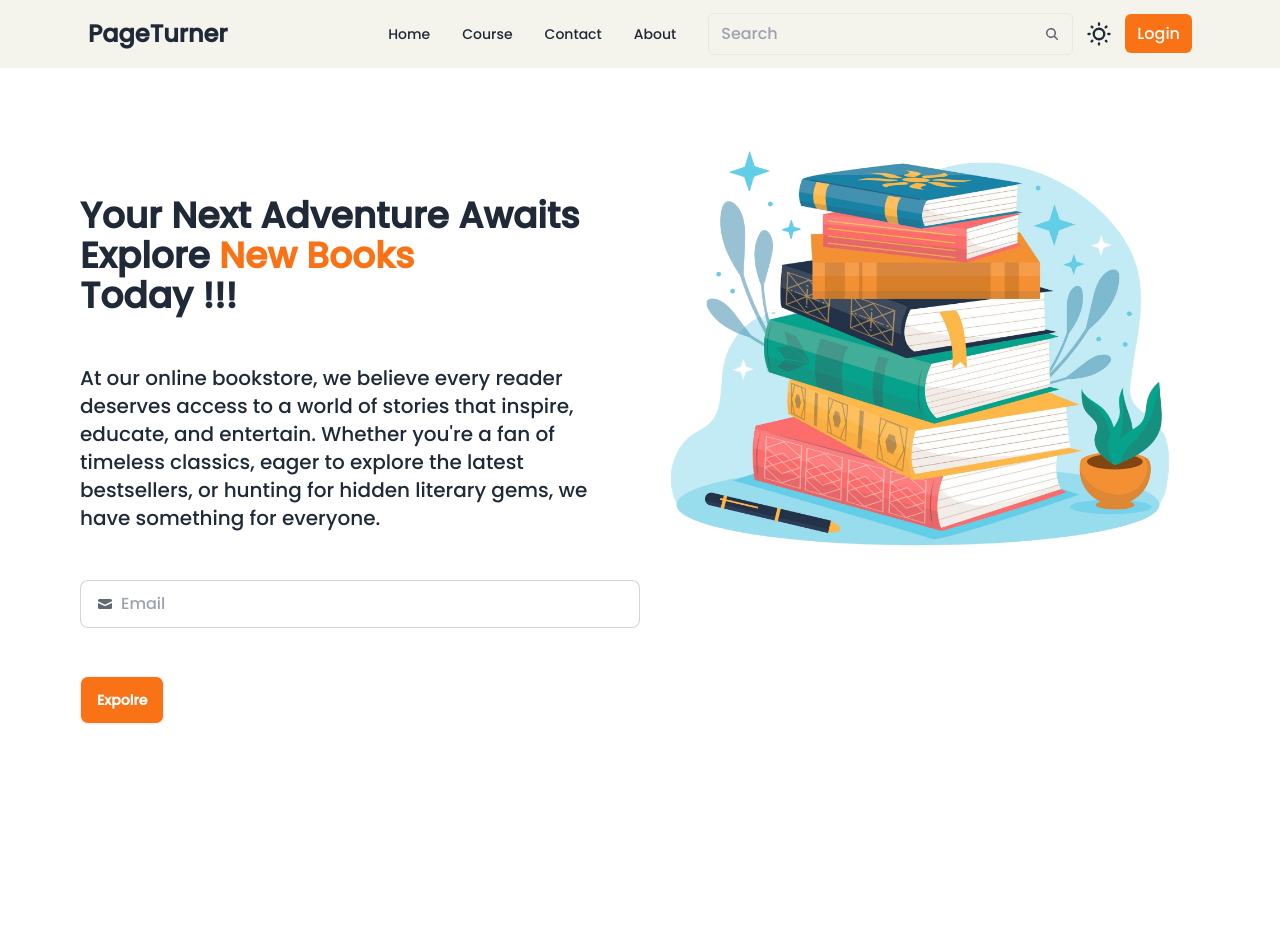
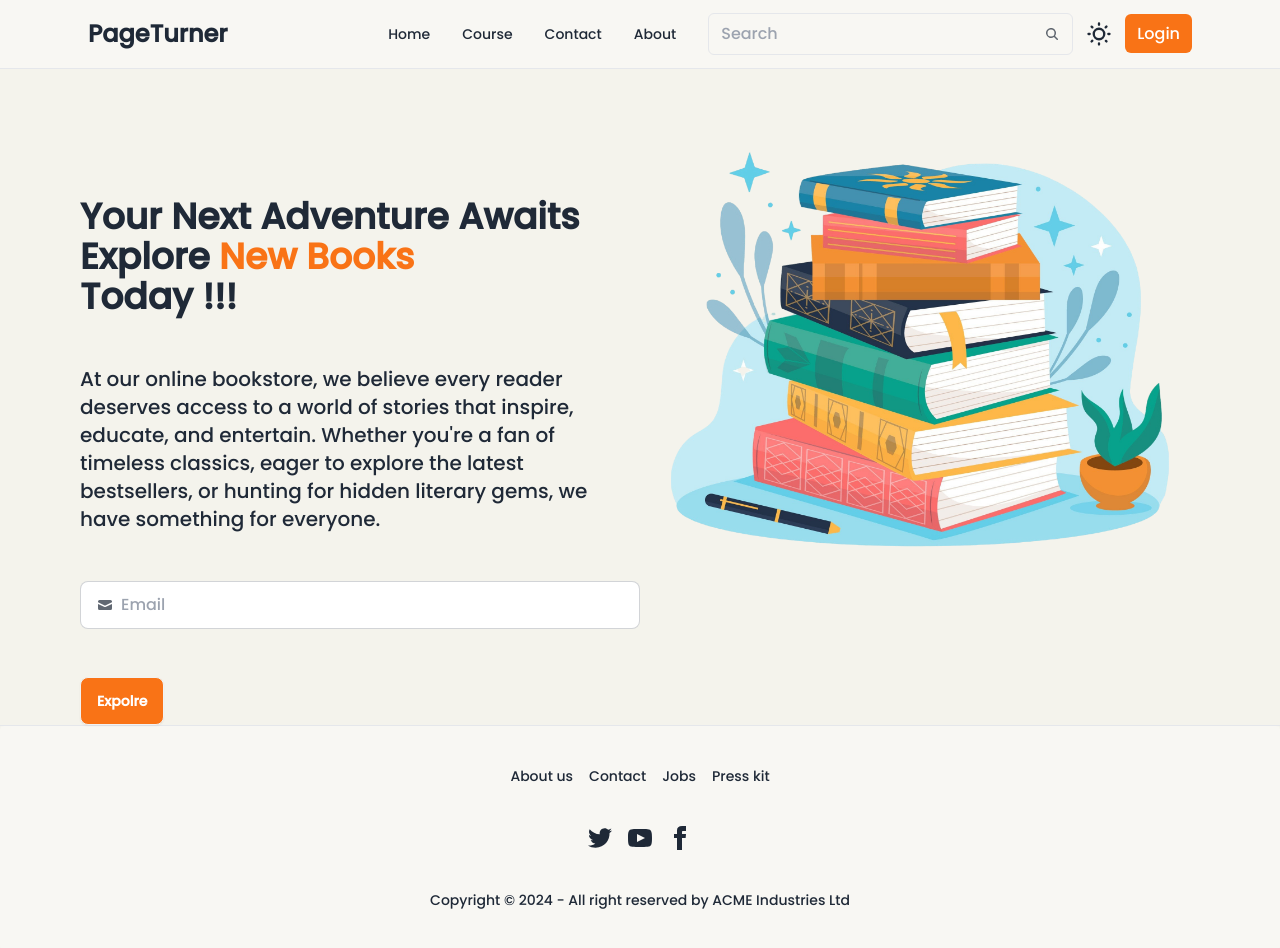
Before and after one commit to vaishu249/book-store-website, a React (Vite) app in the folder Frontend/: page / in a window 1280 px wide. Before the commit the page ends 800 px from the top, so only its background shows below. Built offline with nearby package versions, Linux system fonts and the light colour scheme.

Commit message:
Complete design of footer

```diff
--- a/Frontend/src/Components/Footer.jsx
+++ b/Frontend/src/Components/Footer.jsx
@@ -1,11 +1,59 @@
 import React from 'react'
 
 const Footer = () => {
-  return (
-    <div>
-
-    </div>
-  )
+    return (
+        <div>
+            <hr/>
+            <footer className="footer footer-center bg-background-color text-base-content rounded p-10">
+                <nav className="grid grid-flow-col gap-4">
+                    <a className="link link-hover">About us</a>
+                    <a className="link link-hover">Contact</a>
+                    <a className="link link-hover">Jobs</a>
+                    <a className="link link-hover">Press kit</a>
+                </nav>
+                <nav>
+                    <div className="grid grid-flow-col gap-4">
+                        <a>
+                            <svg
+                                xmlns="http://www.w3.org/2000/svg"
+                                width="24"
+                                height="24"
+                                viewBox="0 0 24 24"
+                                className="fill-current">
+                                <path
+                                    d="M24 4.557c-.883.392-1.832.656-2.828.775 1.017-.609 1.798-1.574 2.165-2.724-.951.564-2.005.974-3.127 1.195-.897-.957-2.178-1.555-3.594-1.555-3.179 0-5.515 2.966-4.797 6.045-4.091-.205-7.719-2.165-10.148-5.144-1.29 2.213-.669 5.108 1.523 6.574-.806-.026-1.566-.247-2.229-.616-.054 2.281 1.581 4.415 3.949 4.89-.693.188-1.452.232-2.224.084.626 1.956 2.444 3.379 4.6 3.419-2.07 1.623-4.678 2.348-7.29 2.04 2.179 1.397 4.768 2.212 7.548 2.212 9.142 0 14.307-7.721 13.995-14.646.962-.695 1.797-1.562 2.457-2.549z"></path>
+                            </svg>
+                        </a>
+                        <a>
+                            <svg
+                                xmlns="http://www.w3.org/2000/svg"
+                                width="24"
+                                height="24"
+                                viewBox="0 0 24 24"
+                                className="fill-current">
+                                <path
+                                    d="M19.615 3.184c-3.604-.246-11.631-.245-15.23 0-3.897.266-4.356 2.62-4.385 8.816.029 6.185.484 8.549 4.385 8.816 3.6.245 11.626.246 15.23 0 3.897-.266 4.356-2.62 4.385-8.816-.029-6.185-.484-8.549-4.385-8.816zm-10.615 12.816v-8l8 3.993-8 4.007z"></path>
+                            </svg>
+                        </a>
+                        <a>
+                            <svg
+                                xmlns="http://www.w3.org/2000/svg"
+                                width="24"
+                                height="24"
+                                viewBox="0 0 24 24"
+                                className="fill-current">
+                                <path
+                                    d="M9 8h-3v4h3v12h5v-12h3.642l.358-4h-4v-1.667c0-.955.192-1.333 1.115-1.333h2.885v-5h-3.808c-3.596 0-5.192 1.583-5.192 4.615v3.385z"></path>
+                            </svg>
+                        </a>
+                    </div>
+                </nav>
+                <aside>
+                    <p>Copyright © {new Date().getFullYear()} - All right reserved by ACME Industries Ltd</p>
+                </aside>
+            </footer>
+        </div>
+    )
 }
 
 export default Footer
--- a/Frontend/src/Components/Navbar.jsx
+++ b/Frontend/src/Components/Navbar.jsx
@@ -88,6 +88,7 @@
                     </div>
                 </div>
             </div>
+            <hr/>
         </>
     )
 }
--- a/Frontend/src/index.css
+++ b/Frontend/src/index.css
@@ -4,8 +4,8 @@
 @tailwind utilities;
 body{
     font-family:"Poppins" , sans-serif;
-
+    background-color: #f4f3ec;
 }
 .bg-background-color{
-    background-color: #f4f3ec;
+    background-color: #f8f7f3;
 }
```
Lines whose indentation alone changed are shown as unchanged.
